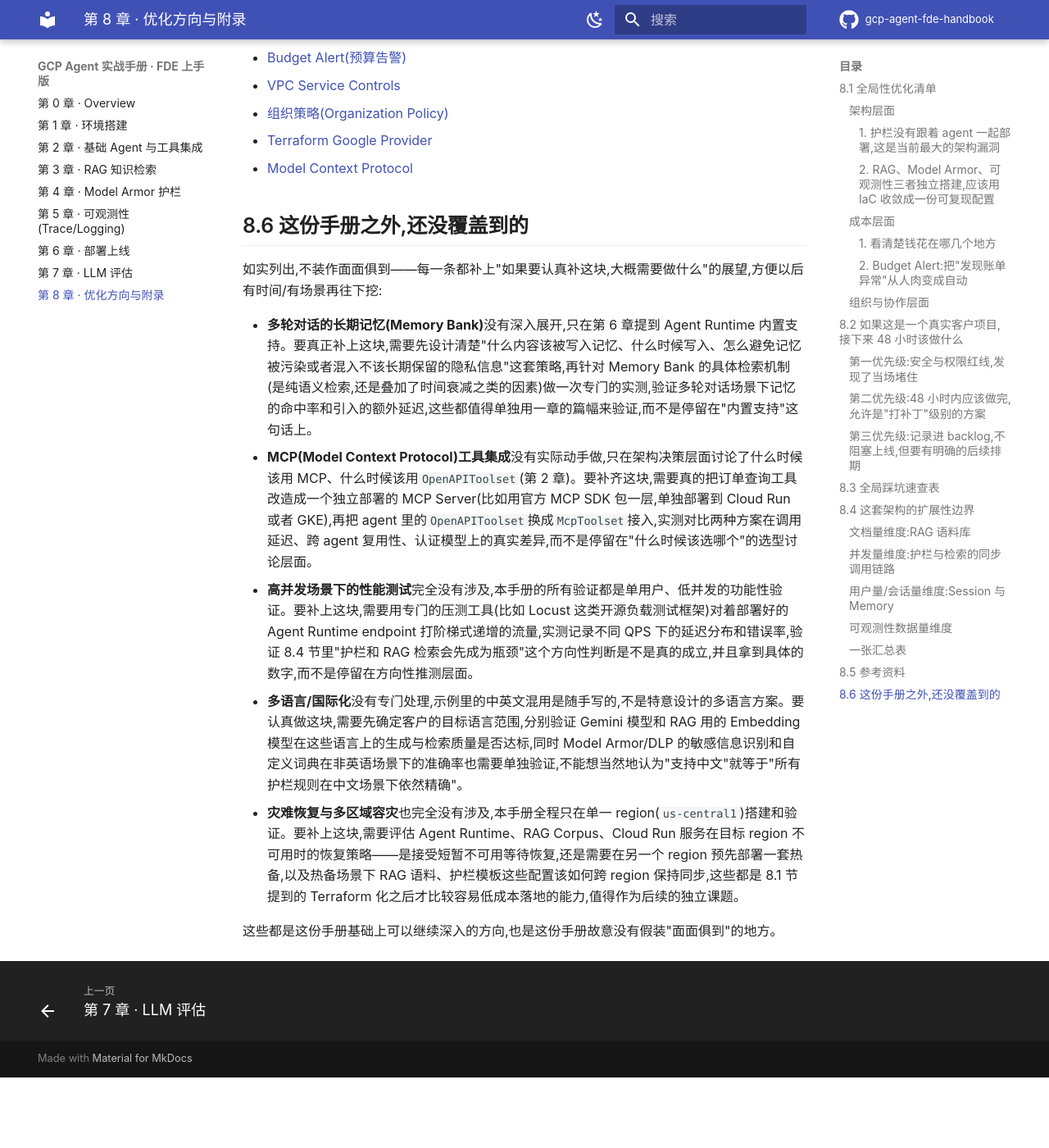
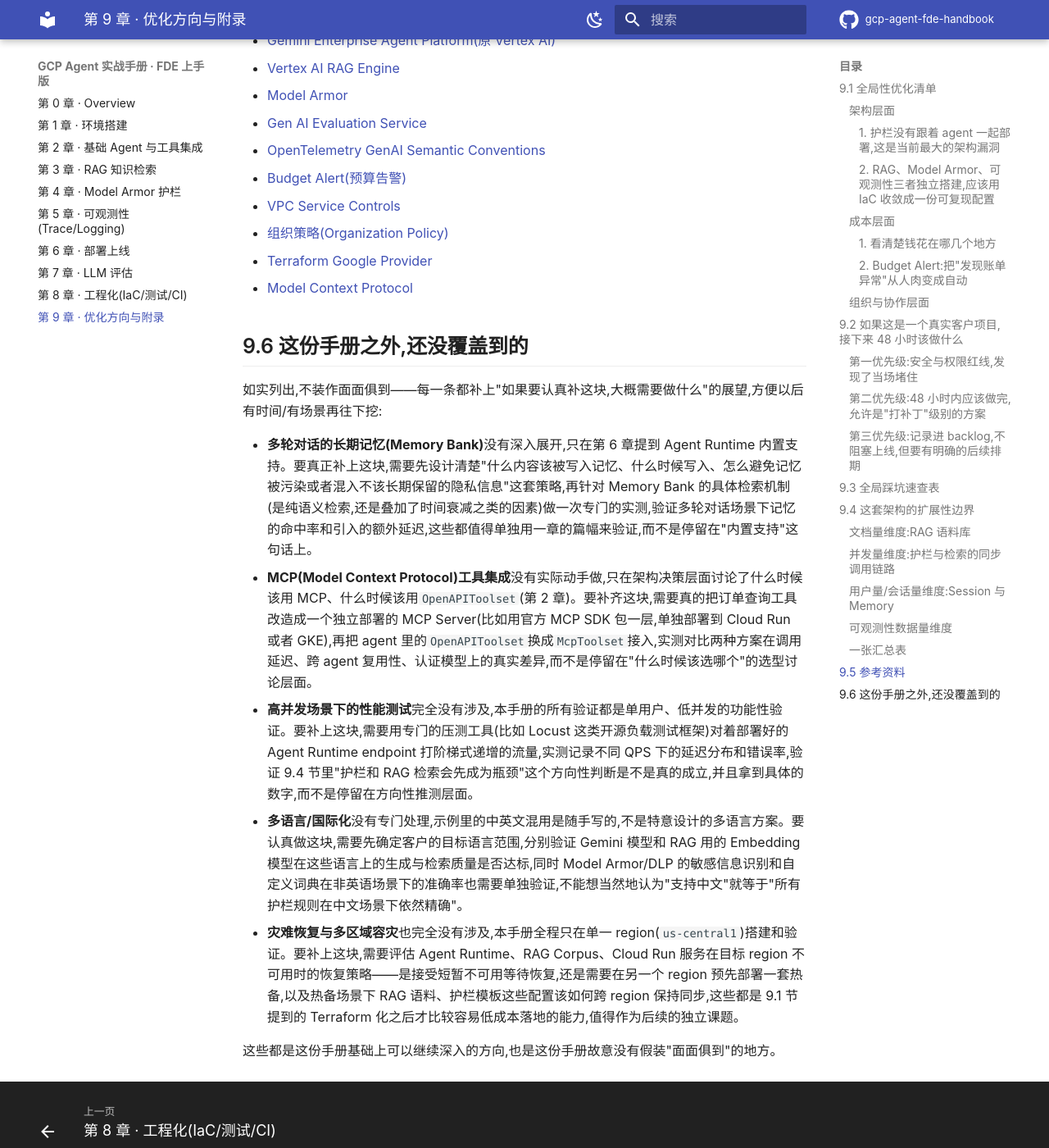
Before and after one commit to xggyh/gcp-agent-fde-handbook, an MkDocs documentation site: the page built from docs/09-optimization.md, in a window 1280 px wide and 1400 px high, scrolled down 11876 px. Shown: the whole window at 82% size. Built offline with MkDocs 1.6.1 and Material for MkDocs 9.7.7, drawn with Linux system fonts in a browser that asks for light colours; a script that is not in the unit is left out; comment, search, counter and statistics services are not loaded; before the commit the page ends 13190 px from its top, so only the background shows below that; some of the changed text lies outside the part shown.

Commit message:
Add chapter 8: Engineering (IaC / tests / CI), renumber appendix to 9
New chapter 8 documents the engineering-baseline work actually built into
the agent project: Terraform for the real resources (with the two IAM
pitfalls codified and the --allow-unauthenticated security contrast made
visible in code), a two-tier pytest suite (9 unit + 6 integration, all
verified passing), and a GitHub Actions CI pipeline with a test-gated
deploy job using Workload Identity Federation.

Every snippet is from code that was actually written and run (terraform
validate + real terraform plan pass; tests pass against live GCP). The
former appendix chapter moves 8 -> 9; cross-references and internal
section numbers updated accordingly.

```diff
--- a/docs/08-optimization.md
+++ b/docs/09-optimization.md
@@ -1,8 +1,8 @@
-# 第 8 章 · 优化方向与附录
+# 第 9 章 · 优化方向与附录
 
 前面七章按照实际搭建顺序,一步步把 agent、工具、RAG、护栏、可观测性、部署、评估拼了起来。这一章不对应任何一个具体的 Phase,而是把视角拉高一层——横向汇总"这套系统作为一个整体,离真正的生产可用还差什么",并且补上几份实战中真正用得上的速查资料。如果说前七章是"怎么把每一块拼上",这一章就是"拼完之后,回头审视这堆积木整体够不够结实"。
 
-## 8.1 全局性优化清单
+## 9.1 全局性优化清单
 
 前面每章都有各自维度的优化建议,这里再往上抬一层视角,整理几条**跨模块的、真正决定这套系统能不能撑到生产环境的**问题。这几条不是"锦上添花"式的建议,而是这个项目目前的架构里**确实存在的缺口**——如果现在就要把手册里搭出来的东西原样交给客户上线,下面这些是会被生产流量真实撞出来的问题,不是纸上谈兵的合规检查项。
 
@@ -52,11 +52,14 @@ root_agent = LlmAgent(
 这里有个容易漏掉的细节:**`root_agent`自己不带工具,真正生成最终回答的往往是`order_agent`或`policy_agent`这两个子 agent**(参见第 2、3 章)。ADK 的多智能体分派机制里,子 agent 是独立调用模型的,它们各自的模型调用**不会**经过`root_agent`的`after_model_callback`。这意味着如果只在`root_agent`上挂护栏回调,`order_agent`/`policy_agent`真正吐出来的文本反而是不设防的——护栏回调需要在每一个会直接生成面向用户文本的 agent 上都挂一份,而不是只挂在最外层的路由 agent 上。这也是这套多智能体架构下,护栏设计比单 agent 场景更容易出纰漏的地方。
 
 !!! warning "回调是同步阻塞调用,会给延迟预算记一笔账"
-    把 Model Armor 的`sanitize_user_prompt`/`sanitize_model_response`挪进回调之后,每一次模型调用前后都会多一次同步的 REST 调用延迟。低并发场景基本感知不到,但这笔延迟成本在 8.4 节讨论扩展性边界时会重新出现——护栏调用是并发升高之后最先在关键路径上拖后腿的环节之一。同时还需要拍板一个业务决策:**护栏服务本身超时或者报错时,应该放行（fail-open）还是拦截（fail-closed）？**安全类场景通常倾向 fail-closed——宁可误伤一次正常请求,也不要在护栏故障时放行一条本该被拦截的内容——但这意味着 Model Armor 服务本身的可用性故障会直接变成整个 agent 的不可用故障,这个取舍需要提前和客户对齐,不能等出了事故才第一次讨论。
+    把 Model Armor 的`sanitize_user_prompt`/`sanitize_model_response`挪进回调之后,每一次模型调用前后都会多一次同步的 REST 调用延迟。低并发场景基本感知不到,但这笔延迟成本在 9.4 节讨论扩展性边界时会重新出现——护栏调用是并发升高之后最先在关键路径上拖后腿的环节之一。同时还需要拍板一个业务决策:**护栏服务本身超时或者报错时,应该放行（fail-open）还是拦截（fail-closed）？**安全类场景通常倾向 fail-closed——宁可误伤一次正常请求,也不要在护栏故障时放行一条本该被拦截的内容——但这意味着 Model Armor 服务本身的可用性故障会直接变成整个 agent 的不可用故障,这个取舍需要提前和客户对齐,不能等出了事故才第一次讨论。
 
 如果不想让业务代码自己承担"什么时候该拦"的判断逻辑,更彻底的路线是走平台级集成——第 4 章优化方向里提到的`modelArmorConfig`网关层配置,让检查发生在 Gemini Enterprise Agent Platform 的网关层,业务代码完全不需要显式调用 sanitize API,也就不存在"忘了在某条调用路径上包一层"的问题。这条路线的代价是需要评估当前 ADK/Agent Runtime 版本对这类网关级配置的支持程度,属于需要单独调研验证的事项,不在这份手册的实测范围内。
 
 #### 2. RAG、Model Armor、可观测性三者独立搭建,应该用 IaC 收敛成一份可复现配置
+
+!!! note "第 8 章已经把这块落地了"
+    这一节最初是把 IaC 当作"优化方向"来写的。现在**第 8 章已经把它真正实现了**——项目里的 `infra/` 目录就是本节说的那份 Terraform 配置(而且 `terraform validate` 加对真实项目的 `terraform plan` 都跑通过了)。这里保留原文,是为了讲清楚"为什么要做 IaC"的背景分析和取舍;想看具体怎么落地、真实的 `.tf` 长什么样,去第 8 章。
 
 回顾一下这几章分别是怎么建资源的:RAG Corpus 是 Python 脚本里调`rag.create_corpus()`建的(第 3 章),DLP Inspect Template 是另一段 Python 脚本调`dlp_v2.DlpServiceClient()`建的,Model Armor Template 是`gcloud model-armor templates create`命令行建的(第 4 章),Agent Runtime 部署用的是`adk deploy agent_engine`,Cloud Run 服务用的是`gcloud run deploy`(第 6 章)。四种不同资源,四种不同的"建立方式",分散在不同的脚本、不同的命令行调用里,没有一份配置能够完整、可重复地重建整个环境——如果今天这套环境被误删,或者需要给客户复制一套 staging 环境,得翻回每一章的笔记,把命令重新手敲一遍,期间任何一个参数记错(比如 Model Armor Template 和 DLP Inspect Template 建在了不同 region,第 4 章真实踩过的坑),环境就搭不起来。
 
@@ -142,7 +145,7 @@ gcloud billing budgets create \
 - **组织策略(Org Policy)**:在组织/文件夹层面强制约束,比如限制哪些 API 可以被启用(避免业务团队随手开通高风险服务)、强制要求资源打特定标签(方便按团队/项目对账)、限制资源的地理位置(数据驻留合规要求)。这些约束通常是安全团队统一定的,业务团队新建资源时会直接受到这些策略的硬性限制,如果不了解这一层,遇到"为什么这个 API 说什么都开不了"这种报错会一头雾水。
 - **多团队权限隔离**:大一点的客户组织里,不会是所有人共用一个项目、一个服务账号。更常见的做法是用 Resource Manager 的 Folder 层级划分团队边界,每个团队/环境用独立的服务账号并遵循最小权限原则,必要时再叠加 IAM Conditions(比如基于资源标签或者时间窗口的条件性授权),让"人的身份"和"代码/agent 的身份"、"团队 A 的资源"和"团队 B 的资源"都能清晰分开管理,而不是一个 Owner 权限走天下。
 
-## 8.2 如果这是一个真实客户项目,接下来 48 小时该做什么
+## 9.2 如果这是一个真实客户项目,接下来 48 小时该做什么
 
 前面两节谈的都是"理想状态该怎么做",但真实的客户现场,留给你的往往不是"从容重构"的时间,而是几天甚至几十个小时的窗口——客户要看 demo、要审批上线、财务要过流程。这一节换一个视角:假设你现在就带着这份手册搭出来的系统站在客户项目现场,只有 48 小时,应该按什么顺序动手。核心原则是**先分清"安全红线"和"体验优化"**——前者是"不做就不该上线",后者是"没做完但可以先记录、明确排期"。
 
@@ -151,7 +154,7 @@ gcloud billing budgets create \
 !!! danger "这一层不是"做得更好",是"不做就不能上线""
     下面几条如果发现缺口,应该立刻停下手头别的工作先处理,而不是记进 backlog 留到以后。
 
-1. **确认护栏真的覆盖了部署后的调用路径**——按 8.1 节的分析,如果护栏还停留在"本地脚本包一层"的实现,部署到 Agent Runtime 之后事实上是不设防的。这是一票否决项:客户提的"不能泄露隐私、不能提竞品"是明确的合规要求,不是锦上添花的功能,护栏没有跟着部署等于这条要求根本没有被满足。
+1. **确认护栏真的覆盖了部署后的调用路径**——按 9.1 节的分析,如果护栏还停留在"本地脚本包一层"的实现,部署到 Agent Runtime 之后事实上是不设防的。这是一票否决项:客户提的"不能泄露隐私、不能提竞品"是明确的合规要求,不是锦上添花的功能,护栏没有跟着部署等于这条要求根本没有被满足。
 2. **搜一遍代码库里有没有硬编码的密钥**——第 2 章的示例代码为了教学简化,直接把 API Key 写成字符串字面量(`"secret-key-123"`)。真实交付前必须搜一遍`password`/`key`/`token`/`secret`这类关键词,把所有硬编码凭证挪进 [Secret Manager](https://cloud.google.com/security/products/secret-manager),代码里只保留引用。这条检查花不了太多时间,但一旦漏检,后果是凭证跟着代码仓库一起泄露。
 3. **审查 IAM 权限范围**——检查 Agent Runtime 运行时身份、Cloud Run 服务账号被授予的角色,确认没有为了"图省事让报错赶紧消失"而误授予`Editor`/`Owner`这类过宽的角色(第 1、6 章都提到过新项目默认权限不够、容易在排障时"矫枉过正"多给权限的倾向);同时也要确认没有遗漏必要权限导致关键功能悄悄挂起(第 6 章`policy_agent`因为缺 RAG 查询权限、挂起 180 秒才报错的真实案例)。
 4. **逐条对照客户的红线要求清单**——检查 DLP Inspect Template 里的`info_types`和自定义竞品词典,是不是真的覆盖了客户要求的全部隐私类型和全部竞品名称,而不是只覆盖了 demo 阶段测试过的那几条。客户往往会给一份完整清单(甚至包括竞品的简称、误拼写变体),这份清单需要逐条核对,而不是想当然地认为默认的`info_types`列表已经够用。
@@ -162,7 +165,7 @@ gcloud billing budgets create \
 !!! warning "这一层追求的是"降低已知风险",不追求"一步到位""
     下面这些不是安全红线,但拖得越久,风险积累得越多,应该在这个窗口内做完,即使做得不完美。
 
-1. **配置 Budget Alert**——8.1 节提到的预算告警,是这个窗口里性价比最高的一项,配置成本只有几分钟,能避免"调试脚本忘了关导致账单异常"这种低级但真实发生过的问题。
+1. **配置 Budget Alert**——9.1 节提到的预算告警,是这个窗口里性价比最高的一项,配置成本只有几分钟,能避免"调试脚本忘了关导致账单异常"这种低级但真实发生过的问题。
 2. **至少做到环境标签级别的隔离**——48 小时内很难做到"独立项目"级别的 dev/staging/prod 隔离(这属于第三优先级),但至少要确保不会在客户的生产项目里直接做本地调试、不会把还没验证过的改动直接对着生产 Agent Runtime 部署实例`adk deploy`。
 3. **配置最基本的告警**——基于 Cloud Logging 设置一条"错误率异常/5xx 突增"的告警规则,不追求完善的监控体系,先建立"服务出问题会有人在第一时间知道"这条底线,而不是等客户来反馈才发现服务已经挂了一天。
 4. **用第 7 章的评估脚本跑一次真实数据的 quality baseline**——即使只能拿到客户提供的几十条典型问题,也要在正式上线前跑一遍评估,留下一份"上线时的质量水位"记录。这份记录的价值在于:三个月后如果客户反馈"最近感觉变差了",你有一个可以对比的基线,而不是各说各话。
@@ -171,9 +174,9 @@ gcloud billing budgets create \
 ### 第三优先级:记录进 backlog,不阻塞上线,但要有明确的后续排期
 
 !!! note "这一层是"值得做",不是"现在必须做""
-    包括:资源定义 Terraform 化、CI/CD 自动化部署(第 6 章)、灰度发布、VPC Service Controls 和 Org Policy 落地(8.1 节)、多语言支持验证、高并发压测(8.4 节会具体讨论方向)、把 order 工具改造成独立部署的 MCP 服务(8.6 节)。这些都应该整理成一份**有优先级排序、有粗略工时估算**的技术债清单,附上"不做的当下风险有多大"的简短说明,交给客户或者项目负责人排期——而不是假装这些问题不存在,或者堆在一个没人看的文档里生灰。
+    包括:资源定义 Terraform 化、CI/CD 自动化部署(第 6 章)、灰度发布、VPC Service Controls 和 Org Policy 落地(9.1 节)、多语言支持验证、高并发压测(9.4 节会具体讨论方向)、把 order 工具改造成独立部署的 MCP 服务(9.6 节)。这些都应该整理成一份**有优先级排序、有粗略工时估算**的技术债清单,附上"不做的当下风险有多大"的简短说明,交给客户或者项目负责人排期——而不是假装这些问题不存在,或者堆在一个没人看的文档里生灰。
 
-## 8.3 全局踩坑速查表
+## 9.3 全局踩坑速查表
 
 按"看到这个报错/现象关键词,大概率是这个原因"整理,并且区分**当时用的临时解法**和**更根治的解决方案**——前者是让你当场先跑通,后者是避免同类问题在下一个项目里重新踩一遍:
 
@@ -192,7 +195,7 @@ gcloud billing budgets create \
 | 客户端调用挂起、无异常、最终超时 | 服务端权限缺口或者错误没有被恰当地快速返回 | 不要等客户端,直接去 Cloud Logging 按资源类型过滤查服务端真实报错 | 给客户端调用加合理超时和分类日志,服务端保证权限类错误能快速失败并返回明确错误码,不要让"无限等待"成为唯一现象 | 第 6 章 |
 | 评估分数离谱地全部很低/很高 | 内置指标的语义选错了,不是模型/agent 真的有问题(如把`groundedness`用在 RAG 问答场景) | 换成语义匹配的指标(如`question_answering_quality`) | 引入新指标前,先用几条"已知应该得高分"的样本跑一遍验证指标语义,再大规模铺开评估 | 第 7 章 |
 
-## 8.4 这套架构的扩展性边界
+## 9.4 这套架构的扩展性边界
 
 前七章的所有验证,都是**低并发、小文档量、单用户**规模下做的功能性验证——第 7 章的评估只用了 3 条样本,第 3 章的 RAG 语料只有几份政策文档,全程没有一次压力测试。这一节讨论一个前面章节没正面回答的问题:如果客户的用户量、文档量、并发量往上涨,这套架构**哪个环节会先顶不住**,大致该往什么方向应对。这里给出的是方向性判断,不是精确的容量数字——真实数值需要针对具体客户场景实测,但"哪个环节先出问题、大概在什么数量级、该往哪个方向走"这个判断本身,是可以提前想清楚的。
 
@@ -220,7 +223,7 @@ flowchart TB
 
 ### 用户量/会话量维度:Session 与 Memory
 
-第 6 章提到 Agent Runtime 内置了会话持久化(`VertexAiSessionService`)和跨会话记忆(Memory Bank),这套默认能力在教学规模的会话量下完全够用,你不需要额外操心存储和检索的问题。但当用户量涨到远超教学规模的数量级(比如面向大规模终端用户的场景),session 和 memory 的存储量、检索开销、跨会话记忆的召回策略,都会成为需要专门评估的新问题——默认的 Memory Bank 是一套通用能力,不一定针对某个具体客户场景的记忆召回模式做了优化。方向性的应对思路是评估自建专用的对话历史存储加定制化的召回策略(比如按业务维度做分区、给不同类型的历史信息设置不同的保留策略),而不是不假思索地完全依赖平台默认能力——这也呼应了 8.6 节里提到的"Memory Bank 需要专门验证"这个手册尚未覆盖的方向。
+第 6 章提到 Agent Runtime 内置了会话持久化(`VertexAiSessionService`)和跨会话记忆(Memory Bank),这套默认能力在教学规模的会话量下完全够用,你不需要额外操心存储和检索的问题。但当用户量涨到远超教学规模的数量级(比如面向大规模终端用户的场景),session 和 memory 的存储量、检索开销、跨会话记忆的召回策略,都会成为需要专门评估的新问题——默认的 Memory Bank 是一套通用能力,不一定针对某个具体客户场景的记忆召回模式做了优化。方向性的应对思路是评估自建专用的对话历史存储加定制化的召回策略(比如按业务维度做分区、给不同类型的历史信息设置不同的保留策略),而不是不假思索地完全依赖平台默认能力——这也呼应了 9.6 节里提到的"Memory Bank 需要专门验证"这个手册尚未覆盖的方向。
 
 ### 可观测性数据量维度
 
@@ -236,7 +239,7 @@ flowchart TB
 | 用户量/会话量 | 远超教学规模的终端用户量级 | Agent Runtime 内置 session/memory 的存储与召回开销 | 评估自建专用对话历史存储 + 定制召回策略 |
 | 可观测性数据量 | 超过几十 QPS 后成本明显上升 | Cloud Trace/Logging 的存储成本与写入吞吐 | 从全量导出切换到头部/尾部采样,优先保留异常路径 |
 
-## 8.5 参考资料
+## 9.5 参考资料
 
 - [ADK 官方文档](https://google.github.io/adk-docs/)
 - [Gemini Enterprise Agent Platform(原 Vertex AI)](https://cloud.google.com/products/gemini-enterprise-agent-platform)
@@ -250,14 +253,14 @@ flowchart TB
 - [Terraform Google Provider](https://registry.terraform.io/providers/hashicorp/google/latest/docs)
 - [Model Context Protocol](https://modelcontextprotocol.io/)
 
-## 8.6 这份手册之外,还没覆盖到的
+## 9.6 这份手册之外,还没覆盖到的
 
 如实列出,不装作面面俱到——每一条都补上"如果要认真补这块,大概需要做什么"的展望,方便以后有时间/有场景再往下挖:
 
 - **多轮对话的长期记忆(Memory Bank)**没有深入展开,只在第 6 章提到 Agent Runtime 内置支持。要真正补上这块,需要先设计清楚"什么内容该被写入记忆、什么时候写入、怎么避免记忆被污染或者混入不该长期保留的隐私信息"这套策略,再针对 Memory Bank 的具体检索机制(是纯语义检索,还是叠加了时间衰减之类的因素)做一次专门的实测,验证多轮对话场景下记忆的命中率和引入的额外延迟,这些都值得单独用一章的篇幅来验证,而不是停留在"内置支持"这句话上。
 - **MCP(Model Context Protocol)工具集成**没有实际动手做,只在架构决策层面讨论了什么时候该用 MCP、什么时候该用`OpenAPIToolset`(第 2 章)。要补齐这块,需要真的把订单查询工具改造成一个独立部署的 MCP Server(比如用官方 MCP SDK 包一层,单独部署到 Cloud Run 或者 GKE),再把 agent 里的`OpenAPIToolset`换成`McpToolset`接入,实测对比两种方案在调用延迟、跨 agent 复用性、认证模型上的真实差异,而不是停留在"什么时候该选哪个"的选型讨论层面。
-- **高并发场景下的性能测试**完全没有涉及,本手册的所有验证都是单用户、低并发的功能性验证。要补上这块,需要用专门的压测工具(比如 Locust 这类开源负载测试框架)对着部署好的 Agent Runtime endpoint 打阶梯式递增的流量,实测记录不同 QPS 下的延迟分布和错误率,验证 8.4 节里"护栏和 RAG 检索会先成为瓶颈"这个方向性判断是不是真的成立,并且拿到具体的数字,而不是停留在方向性推测层面。
+- **高并发场景下的性能测试**完全没有涉及,本手册的所有验证都是单用户、低并发的功能性验证。要补上这块,需要用专门的压测工具(比如 Locust 这类开源负载测试框架)对着部署好的 Agent Runtime endpoint 打阶梯式递增的流量,实测记录不同 QPS 下的延迟分布和错误率,验证 9.4 节里"护栏和 RAG 检索会先成为瓶颈"这个方向性判断是不是真的成立,并且拿到具体的数字,而不是停留在方向性推测层面。
 - **多语言/国际化**没有专门处理,示例里的中英文混用是随手写的,不是特意设计的多语言方案。要认真做这块,需要先确定客户的目标语言范围,分别验证 Gemini 模型和 RAG 用的 Embedding 模型在这些语言上的生成与检索质量是否达标,同时 Model Armor/DLP 的敏感信息识别和自定义词典在非英语场景下的准确率也需要单独验证,不能想当然地认为"支持中文"就等于"所有护栏规则在中文场景下依然精确"。
-- **灾难恢复与多区域容灾**也完全没有涉及,本手册全程只在单一 region(`us-central1`)搭建和验证。要补上这块,需要评估 Agent Runtime、RAG Corpus、Cloud Run 服务在目标 region 不可用时的恢复策略——是接受短暂不可用等待恢复,还是需要在另一个 region 预先部署一套热备,以及热备场景下 RAG 语料、护栏模板这些配置该如何跨 region 保持同步,这些都是 8.1 节提到的 Terraform 化之后才比较容易低成本落地的能力,值得作为后续的独立课题。
+- **灾难恢复与多区域容灾**也完全没有涉及,本手册全程只在单一 region(`us-central1`)搭建和验证。要补上这块,需要评估 Agent Runtime、RAG Corpus、Cloud Run 服务在目标 region 不可用时的恢复策略——是接受短暂不可用等待恢复,还是需要在另一个 region 预先部署一套热备,以及热备场景下 RAG 语料、护栏模板这些配置该如何跨 region 保持同步,这些都是 9.1 节提到的 Terraform 化之后才比较容易低成本落地的能力,值得作为后续的独立课题。
 
 这些都是这份手册基础上可以继续深入的方向,也是这份手册故意没有假装"面面俱到"的地方。
--- a/mkdocs.yml
+++ b/mkdocs.yml
@@ -69,7 +69,8 @@ nav:
 - 第 5 章 · 可观测性(Trace/Logging): 05-observability.md
 - 第 6 章 · 部署上线: 06-deployment.md
 - 第 7 章 · LLM 评估: 07-evaluation.md
-- 第 8 章 · 优化方向与附录: 08-optimization.md
+- 第 8 章 · 工程化(IaC/测试/CI): 08-engineering.md
+- 第 9 章 · 优化方向与附录: 09-optimization.md
 site_url: https://xggyh.github.io/gcp-agent-fde-handbook/
 repo_url: https://github.com/xggyh/gcp-agent-fde-handbook
 repo_name: gcp-agent-fde-handbook
```
Also changed, not shown: docs/08-engineering.md (added, +217 -0 lines), docs/index.md (+2 -2 lines).
